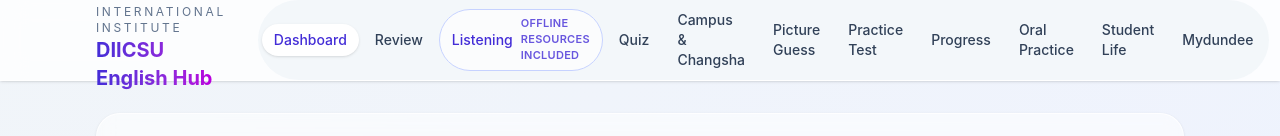
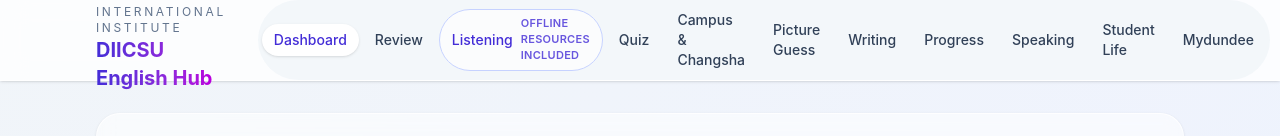
Before and after one commit to z11037/Agile-Software-Engineering-Project, a React (Vite) app in the folder frontend/: page / in a window 1280 px wide. Shown: the top 136 px of the page. Built offline with nearby package versions, Linux system fonts and the light colour scheme; no server answers; sample sign-in values are in the browser's storage.

Commit message:
refactor: rename PracticeTest to Writing and OralPractice to Speaking (#124)

```diff
--- a/frontend/src/App.tsx
+++ b/frontend/src/App.tsx
@@ -8,8 +8,8 @@
 import ReviewPage from './pages/ReviewPage';
 import QuizPage from './pages/QuizPage';
 import ProgressPage from './pages/ProgressPage';
-import OralPracticePage from './pages/OralPracticePage';
-import PracticeTestPage from './pages/PracticeTestPage';
+import SpeakingPage from './pages/SpeakingPage';
+import WritingPage from './pages/WritingPage';
 import ListeningPage from './pages/ListeningPage';
 import ImageQuizPage from './pages/ImageQuizPage';
 import CampusChangshaGuidePage from './pages/CampusChangshaGuidePage';
@@ -55,10 +55,10 @@
               }
             />
             <Route
-              path="/oral-practice"
+              path="/speaking"
               element={
                 <ProtectedRoute>
-                  <OralPracticePage />
+                  <SpeakingPage />
                 </ProtectedRoute>
               }
             />
@@ -71,10 +71,10 @@
               }
             />
             <Route
-              path="/practice"
+              path="/writing"
               element={
                 <ProtectedRoute>
-                  <PracticeTestPage />
+                  <WritingPage />
                 </ProtectedRoute>
               }
             />
--- a/frontend/src/components/Layout.tsx
+++ b/frontend/src/components/Layout.tsx
@@ -90,9 +90,9 @@
                 <NavLink to="/quiz">Quiz</NavLink>
                 <NavLink to="/campus-guide">Campus &amp; Changsha</NavLink>
                 <NavLink to="/image-quiz">Picture Guess</NavLink>
-                <NavLink to="/practice">Practice Test</NavLink>
+                <NavLink to="/writing">Writing</NavLink>
                 <NavLink to="/progress">Progress</NavLink>
-                <NavLink to="/oral-practice">Oral Practice</NavLink>
+                <NavLink to="/speaking">Speaking</NavLink>
                 <ExternalNavLink href="https://dii.csu.edu.cn">Student Life</ExternalNavLink>
                 <ExternalNavLink href="https://my.dundee.ac.uk">Mydundee</ExternalNavLink>
               </div>
@@ -129,9 +129,9 @@
           <NavLink to="/quiz">Quiz</NavLink>
           <NavLink to="/campus-guide">Guides</NavLink>
           <NavLink to="/image-quiz">Picture</NavLink>
-          <NavLink to="/practice">Practice</NavLink>
+          <NavLink to="/writing">Writing</NavLink>
           <NavLink to="/progress">Progress</NavLink>
-          <NavLink to="/oral-practice">Oral</NavLink>
+          <NavLink to="/speaking">Speaking</NavLink>
           <NavLink to="/listening" prominent note="Offline resources included">
             Listening
           </NavLink>
```
Also changed, not shown: frontend/src/pages/SpeakingPage.tsx (renamed from frontend/src/pages/OralPracticePage.tsx), frontend/src/pages/WritingPage.tsx (renamed from frontend/src/pages/PracticeTestPage.tsx), 1 other file (tests, documents, lock files or other folders).
